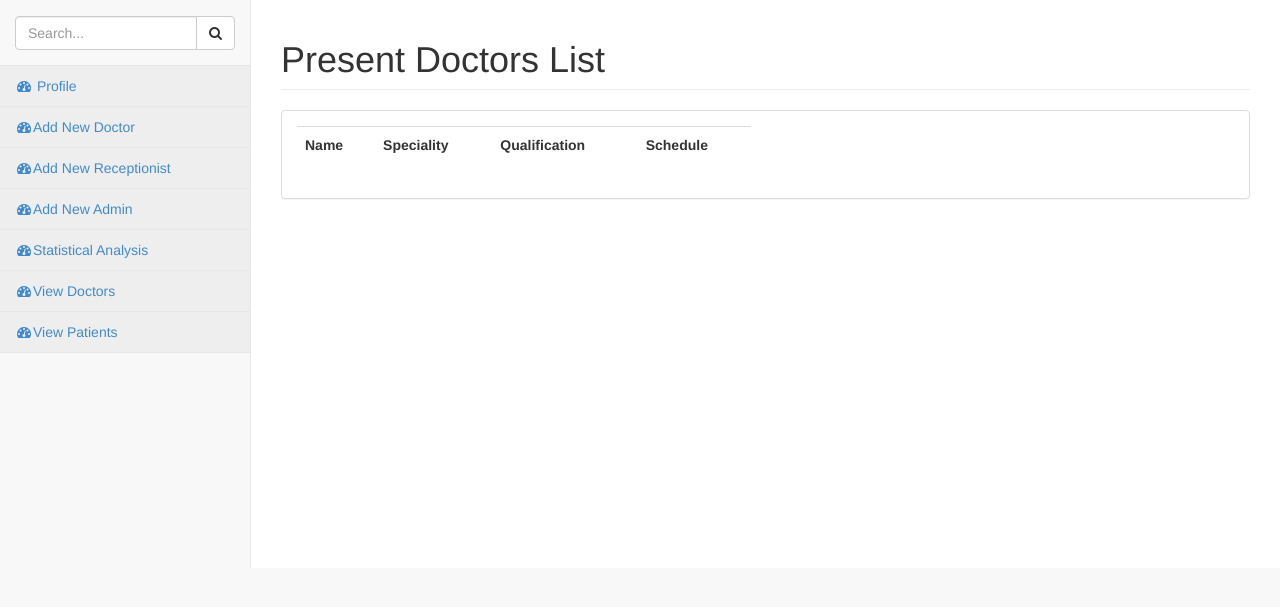
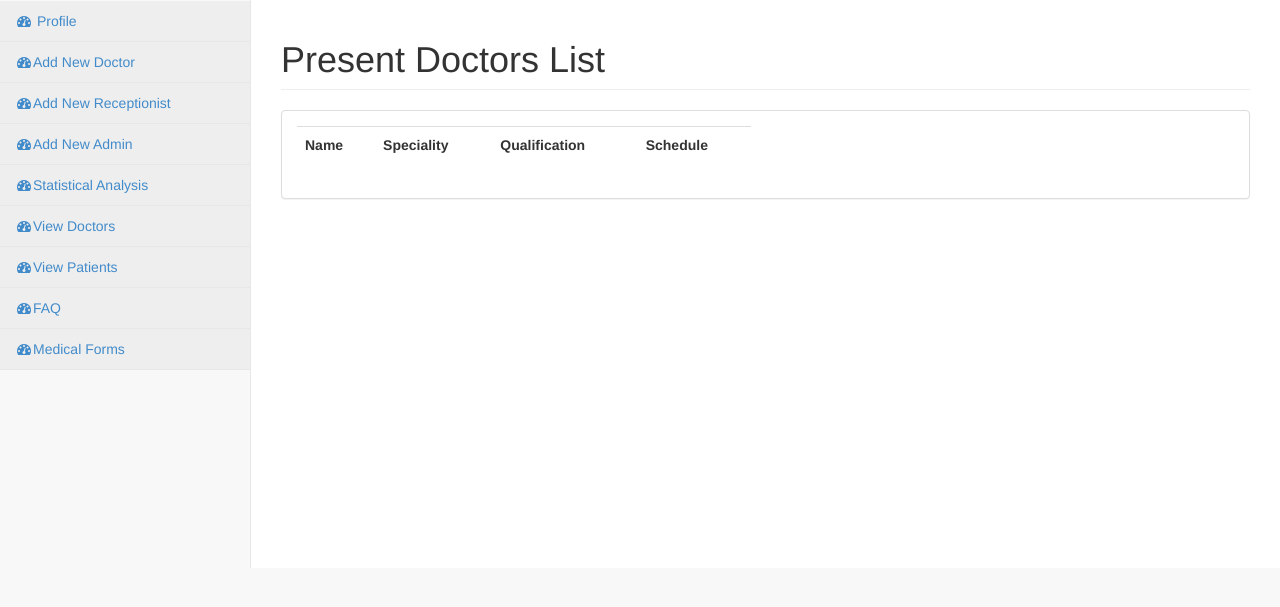
Before and after one commit to varuntinkle/Hospital_Management, a Django app: page /login/viewdoctors in a window 1280 px wide. Shown: the part 50-657 px from the top of the page. Run offline with Django 3.2, Linux system fonts and the light colour scheme; data comes from the database, SQL or seed files in the repository; both versions use the stored data as it was after the commit; lists and menus that the app fills with data are empty; some libraries are stand-ins or nearby versions.

Commit message:
some changes

```diff
--- a/login/templates/login/admin_homepage.html
+++ b/login/templates/login/admin_homepage.html
@@ -65,17 +65,6 @@
             <div class="navbar-default sidebar" role="navigation">
                 <div class="sidebar-nav navbar-collapse">
                     <ul class="nav" id="side-menu">
-                        <li class="sidebar-search">
-                            <div class="input-group custom-search-form">
-                                <input type="text" class="form-control" placeholder="Search...">
-                                <span class="input-group-btn">
-                                <button class="btn btn-default" type="button">
-                                    <i class="fa fa-search"></i>
-                                </button>
-                            </span>
-                            </div>
-                            <!-- /input-group -->
-                        </li>
                         <li>
                             <a class="active" href="/"><i class="fa fa-dashboard fa-fw"></i> Profile</a>
                         </li>
@@ -98,6 +87,14 @@
                             <a class="active" href="/login/viewpatient"><i class="fa fa-dashboard fa-fw"></i>View Patients</a>
                         </li>
 
+
+                        <li>
+                            <a class="active" href="/login/faq" target="_blank"><i class="fa fa-dashboard fa-fw"></i>FAQ</a>
+                        </li>
+
+                        <li>
+                            <a class="active" href="/login/med_forms" target="_blank"><i class="fa fa-dashboard fa-fw"></i>Medical Forms</a>
+                        </li>
 
                     </ul>
                 </div>
--- a/login/templates/login/login.html
+++ b/login/templates/login/login.html
@@ -154,8 +154,8 @@ form fieldset a:hover { text-decoration: underline; }
 <form method="post" action="login/authenticate">
 <fieldset>
   {% csrf_token %}
-<p><input type="text" name="username" required value="Username" placeholder="username"></p>
-<p><input type="password" name="password" required value="Password" placeholder="password"></p>
+<p><input type="text" name="username" required placeholder="Username"></p>
+<p><input type="password" name="password" required placeholder="Password"></p>
 <p><input type="submit" name = "commit" value="Login"></p>
 </fieldset>
 <p style="color:red">
@@ -183,7 +183,7 @@ form fieldset a:hover { text-decoration: underline; }
                     <a id="geninfo"  style="cursor:pointer;" class="btn btn-primary btn-lg">General Info</a>
                 </div>
                 <div class="col-md-4">
-                    <a id="notice"  style="cursor:pointer;" class="btn btn-primary btn-lg" href="">Notice Board</a>
+                    <a id="notice"  style="cursor:pointer;" class="btn btn-primary btn-lg" href="noticeboard" target="_blank" >Notice Board</a>
                 </div>
             </div>
             <br><br><br>
--- a/login/views.py
+++ b/login/views.py
@@ -125,27 +125,13 @@ def edit_profile(request):
 
 def load_faq(request):
     context = RequestContext(request)
-    if 'index' not  in request.session:
-        return HttpResponseRedirect("/")
-    else:
-        Object_Searched = Registration.objects.filter(username = request.session["index"])
-        Object_Searched = Object_Searched[0]
-        if Object_Searched.category==2:
-            return render(request,'login/faq.html', {})
-        else:
-            return render_to_response('login/permission_error.html')
+    return render(request,'login/faq.html', {})
+
 
 def med_forms(request):
     context = RequestContext(request)
-    if 'index' not  in request.session:
-        return HttpResponseRedirect("/")
-    else:
-        Object_Searched = Registration.objects.filter(username = request.session["index"])
-        Object_Searched = Object_Searched[0]
-        if Object_Searched.category==2:
-            return render(request,'login/med_forms.html', {})
-        else:
-            return render_to_response('login/permission_error.html')
+    return render(request,'login/med_forms.html', {})
+
 
 def set_amb_sch(request):
     if request.method=="POST":
```
Also changed, not shown: login/templates/login/doctor_homepage.html (+5 -11 lines), login/templates/login/recep_homepage.html (+8 -11 lines), db.sqlite3, 1 other file.
